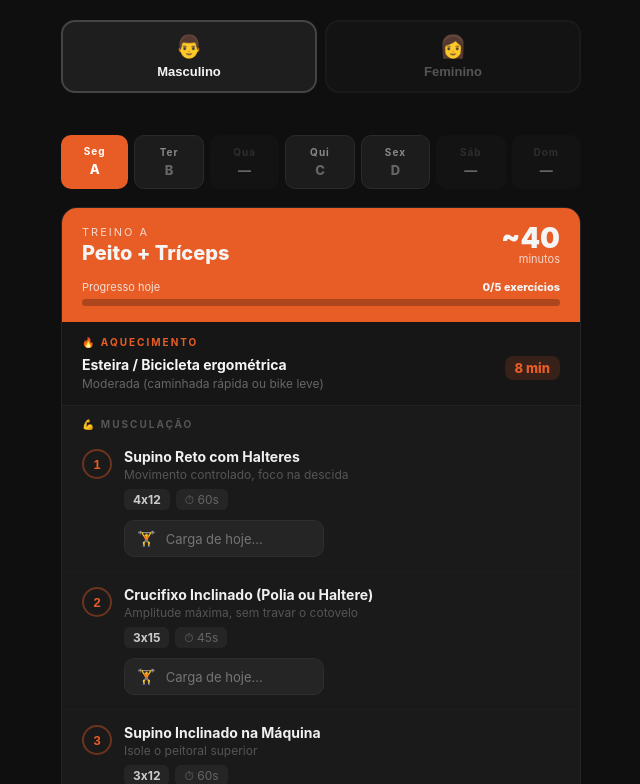
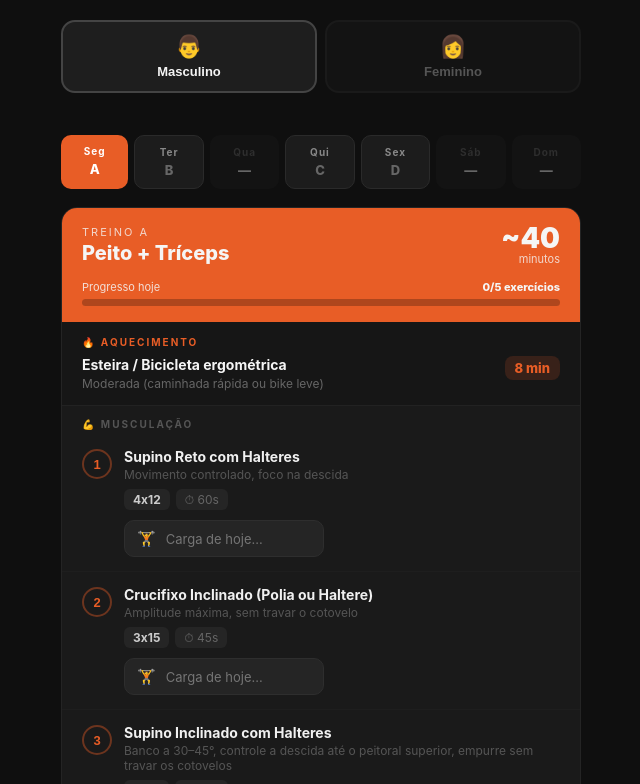
Before and after one commit to Geraldosbn/my-training, a React (Vite) app: page / in a window 1280 px wide. Shown: the top 784 px of the page, without its empty margins (319-959 px from the left). Built offline with nearby package versions, Linux system fonts and the light colour scheme.

Commit message:
substituir Supino Inclinado na Máquina por Supino Inclinado com Halteres no Treino A
https://claude.ai/code/session_01CpRdiyubvP2s2SJQMsFxDs

```diff
--- a/src/App.tsx
+++ b/src/App.tsx
@@ -68,7 +68,7 @@ const profiles: Record<ProfileKey, Profile> = {
         exercicios: [
           { id: "mA0", nome: "Supino Reto com Halteres", series: "4x12", descanso: "60s", obs: "Movimento controlado, foco na descida" },
           { id: "mA1", nome: "Crucifixo Inclinado (Polia ou Haltere)", series: "3x15", descanso: "45s", obs: "Amplitude máxima, sem travar o cotovelo" },
-          { id: "mA2", nome: "Supino Inclinado na Máquina", series: "3x12", descanso: "60s", obs: "Isole o peitoral superior" },
+          { id: "mA2", nome: "Supino Inclinado com Halteres", series: "3x12", descanso: "60s", obs: "Banco a 30–45°, controle a descida até o peitoral superior, empurre sem travar os cotovelos" },
           { id: "mA3", nome: "Tríceps Pulley (Barra reta)", series: "4x15", descanso: "45s", obs: "Cotovelos fixos ao lado do corpo" },
           { id: "mA4", nome: "Tríceps Francês com Haltere", series: "3x12", descanso: "45s", obs: "Sentado ou em pé, haltere atrás da nuca, cotovelos apontados para cima, extensão completa" },
         ],
```
